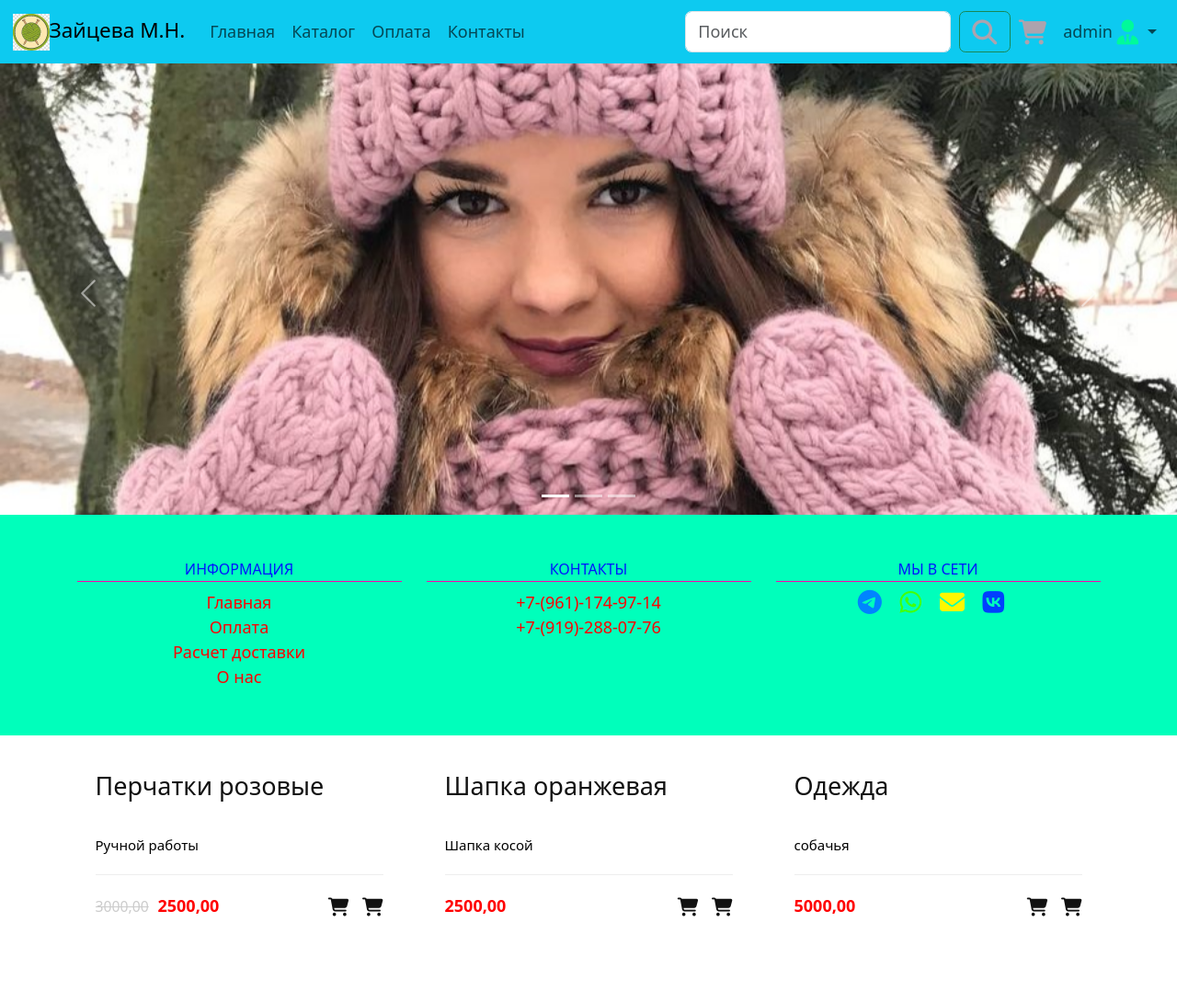
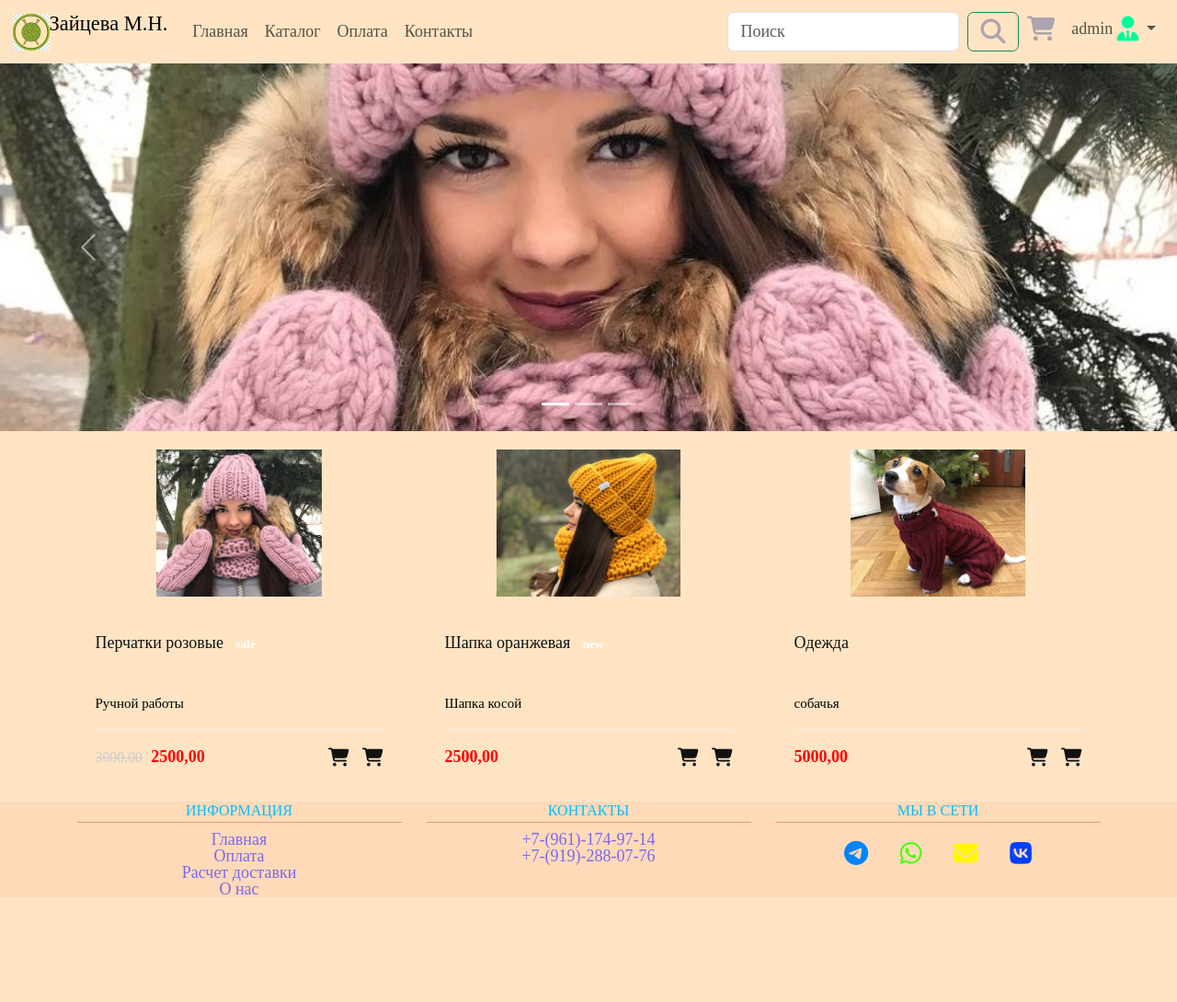
Before and after one commit to Derzhak31/knitwear_shop, a Django app: page / in a window 1280 px wide. Shown: the whole page at 92% size. After the commit the page ends 973 px from the top, so only its background shows below. Run offline with Django 4.2, Linux system fonts and the light colour scheme; a user stored in the database is signed in; data comes from the database, SQL or seed files in the repository; some libraries are stand-ins or nearby versions.

Commit message:
upgrade css

```diff
--- a/knitwear/products/models.py
+++ b/knitwear/products/models.py
@@ -8,9 +8,6 @@
 
     def __str__(self):
         return self.name
-
-    def get_absolute_url(self):
-        return reverse('products:category', kwargs={'category_slug': self.slug})
 
     class Meta:
         verbose_name = 'Категорию'
--- a/knitwear/products/templates/products/base.html
+++ b/knitwear/products/templates/products/base.html
@@ -20,7 +20,7 @@
     {% block css %} {% endblock%}
 </head>
 <body>
-<nav class="navbar sticky-top navbar-expand-lg bg-info">
+<nav class="navbar navbar-expand-lg">
     <div class="container-fluid">
         <a class="navbar-brand" href="{% url 'index' %}">
             <img
@@ -191,7 +191,7 @@
 {% block content %}{% endblock%}
 
 <footer>
-    <section class="footer fixed-bottom">
+    <section class="footer">
         <div class="container">
             <div class="row text-center">
                 <div class="col">
--- a/knitwear/products/templates/products/contacts.html
+++ b/knitwear/products/templates/products/contacts.html
@@ -1 +1,3 @@
-{% extends 'products/base.html' %}
+{% extends 'products/base.html' %} {% load static %} {% block css %}
+<link rel="stylesheet" href="{% static 'css/base.css' %}"/>
+{% endblock %}
--- a/knitwear/products/templates/products/index.html
+++ b/knitwear/products/templates/products/index.html
@@ -1,5 +1,7 @@
 {% extends 'products/base.html' %} {% load static %} {% block css %}
-<link rel="stylesheet" href="{% static 'css/index.css' %}" />
+<link rel="stylesheet" href="{% static 'css/base.css' %}"/>
+<link rel="stylesheet" href="{% static 'css/index.css' %}"/>
+<link rel="stylesheet" href="{% static 'css/product_cart.css' %}"/>
 {% endblock %} {% block content %}
 <div class="container-fluid my-carousel">
   <div
--- a/knitwear/products/templates/products/payment.html
+++ b/knitwear/products/templates/products/payment.html
@@ -1 +1,3 @@
-{% extends 'products/base.html' %}
+{% extends 'products/base.html' %} {% load static %} {% block css %}
+<link rel="stylesheet" href="{% static 'css/base.css' %}"/>
+{% endblock %}
--- a/knitwear/products/urls.py
+++ b/knitwear/products/urls.py
@@ -6,5 +6,4 @@
 urlpatterns = [
     path('', catalog, name='index'),
     path('<slug:product_slug>/', show_product, name='product'),
-    path('<slug:category_slug>/', show_category, name='category'),
 ]
--- a/knitwear/products/views.py
+++ b/knitwear/products/views.py
@@ -1,4 +1,3 @@
-from django.http import Http404
 from django.shortcuts import render, get_object_or_404
 from products.models import *
 
@@ -38,16 +37,6 @@
     return render(request, 'products/product.html', context)
 
 
-def show_category(request, category_slug):
-    categories = get_object_or_404(ProductCategory, slug=category_slug)
-    context = {
-        'categories': categories,
-        'menu': menu,
-        'title': 'Отображение по категориям',
-    }
-    return render(request, 'products/catalog.html', context)
-
-
 def payment(request):
     context = {
         'menu': menu,
--- a/knitwear/static/css/base.css
+++ b/knitwear/static/css/base.css
@@ -1,3 +1,4 @@
+/* Обнуление */
 * {
     padding: 0;
     margin: 0;
@@ -76,3 +77,85 @@
     font-style: 14px;
     color: #616161;
 }
+/* Обнуление */
+
+html {
+    font-size: 18px;
+}
+
+body {
+    font-size: 18px;
+    font-weight: 400;
+    color: #000;
+    background-color: #FFE4C4;
+    min-width: 320px;
+}
+
+img {
+    height: auto;
+}
+
+a {
+    color: #111;
+}
+
+a:hover {
+    color: #555;
+}
+
+.navbar-light .navbar-nav .nav-link {
+    color: #FFE4B5;
+    font-weight: 500;
+    text-transform: uppercase;
+}
+
+.navbar-nav .dropdown-menu {
+    right: 0;
+    left: auto;
+}
+
+.top-menu li a::after {
+    content: '';
+    display: block;
+    width: 100%;
+    background-color: #7B68EE;
+    height: 1px;
+    transition: all .3s;
+    transform: scale(0);
+}
+
+.top-menu li a:hover::after {
+    transform: scale(1);
+}
+
+.footer {
+    background-color: #FFDAB9;
+}
+
+.footer h4 {
+    color: #00BFFF;
+    text-transform: uppercase;
+    font-size: 16px;
+    border-bottom: 1px solid #E9967A;
+    padding-bottom: 3px;
+}
+
+.footer a {
+    text-decoration: none;
+    transition: all .3s;
+}
+
+.footer a:hover {
+    color: #00CED1;
+    text-decoration: underline;
+}
+
+.footer a, .footer li {
+    color: #7B68EE;
+}
+
+.footer-icons a {
+    display: inline-block;
+    margin: 15px ;
+
+}
--- a/knitwear/static/css/index.css
+++ b/knitwear/static/css/index.css
@@ -1,179 +1,12 @@
-html {
-    font-size: 18px;
-}
-
-body {
-    font-size: 18px;
-    font-weight: 400;
-    color: #000;
-    background-color: #fff;
-    min-width: 320px;
-}
-
-img {
-    /* min-width: 100%; */
-    height: auto;
-}
-
-section {
-    padding: 50px 0;
-}
-
-a {
-    color: #111;
-}
-
-a:hover {
-    color: #555;
-}
-
-
-/* Header */
-
-.navbar-light .navbar-nav .nav-link {
-    color: #111;
-    font-weight: 500;
-    text-transform: uppercase;
-}
-
-.navbar-nav .dropdown-menu {
-    right: 0;
-    left: auto;
-}
-
-.top-menu li a::after {
-    content: '';
-    display: block;
-    width: 100%;
-    background-color: #111;
-    height: 1px;
-    transition: all .3s;
-    transform: scale(0);
-}
-
-.top-menu li a:hover::after {
-    transform: scale(1);
-}
-
-/* Header */
-
-/* Carousel */
-
 .my-carousel {
     padding: 0;
 }
 
 .my-carousel .carousel-item {
     display: flex;
-    max-height: 500px;
+    max-height: 400px;
 }
 
 .my-carousel .carousel-item img {
     object-fit: cover;
 }
-
-/* Carousel */
-
-/* Product card */
-
-.product-card {
-    box-shadow: 0 2px 5px 0 rgba(0, 0, 0, 0.06);
-    transition: all .3s;
-}
-
-.product-card:hover {
-    box-shadow: 0 14px 30px -15px rgba(0, 0, 0, 0.75);
-}
-
-.product-thumb a {
-    display: flex;
-    align-items: center;
-    justify-content: center;
-    height: 200px;
-    padding: 20px;
-}
-
-.product-thumb img {
-    max-height: 100%;
-    max-width: 100%;
-}
-
-.product-details {
-    padding: 20px;
-}
-
-.product-details h4 a {
-    font-weight: 500;
-    display: block;
-    height: 60px;
-    overflow: hidden;
-    text-decoration: none;
-}
-
-.product-details p {
-    font-size: 15px;
-    margin-bottom: 20px;
-    color: 999;
-}
-
-.product-bottom-details {
-    overflow: hidden;
-    border-top: 1px solid #eee;
-    padding-top: 20px;
-}
-
-.product-price {
-    font-size: 18px;
-    color: #ff0000;
-    font-weight: 600;
-}
-
-.product-price small {
-    color: #ccc;
-    font-weight: 400;
-    text-decoration: line-through;
-    margin-right: 5px;
-}
-
-.product-links a {
-    font-size: 20px;
-    margin-left: 10px;
-}
-
-/* Product card */
-
-
-/* Footer */
-
-.footer {
-    background-color: #00ffbb;
-}
-
-.footer h4 {
-    color: #0015ff;
-    text-transform: uppercase;
-    font-size: 16px;
-    border-bottom: 1px solid #ff00ae;
-    padding-bottom: 3px;
-}
-
-.footer a {
-    text-decoration: none;
-    transition: all .3s;
-}
-
-.footer a:hover {
-    color: #000;
-    text-decoration: underline;
-}
-
-.footer a, .footer li {
-    color: #ff0000;
-}
-
-.footer-icons a {
-    display: inline-block;
-    margin-right: 15px;
-}
-
-/* Footer */
```
Also changed, not shown: knitwear/products/templates/products/catalog.html (+42 -19 lines), knitwear/products/templates/products/product.html (+3 -11 lines), knitwear/static/css/product_cart.css (added, +63 -0 lines), knitwear/static/css/catalog.css (added).
